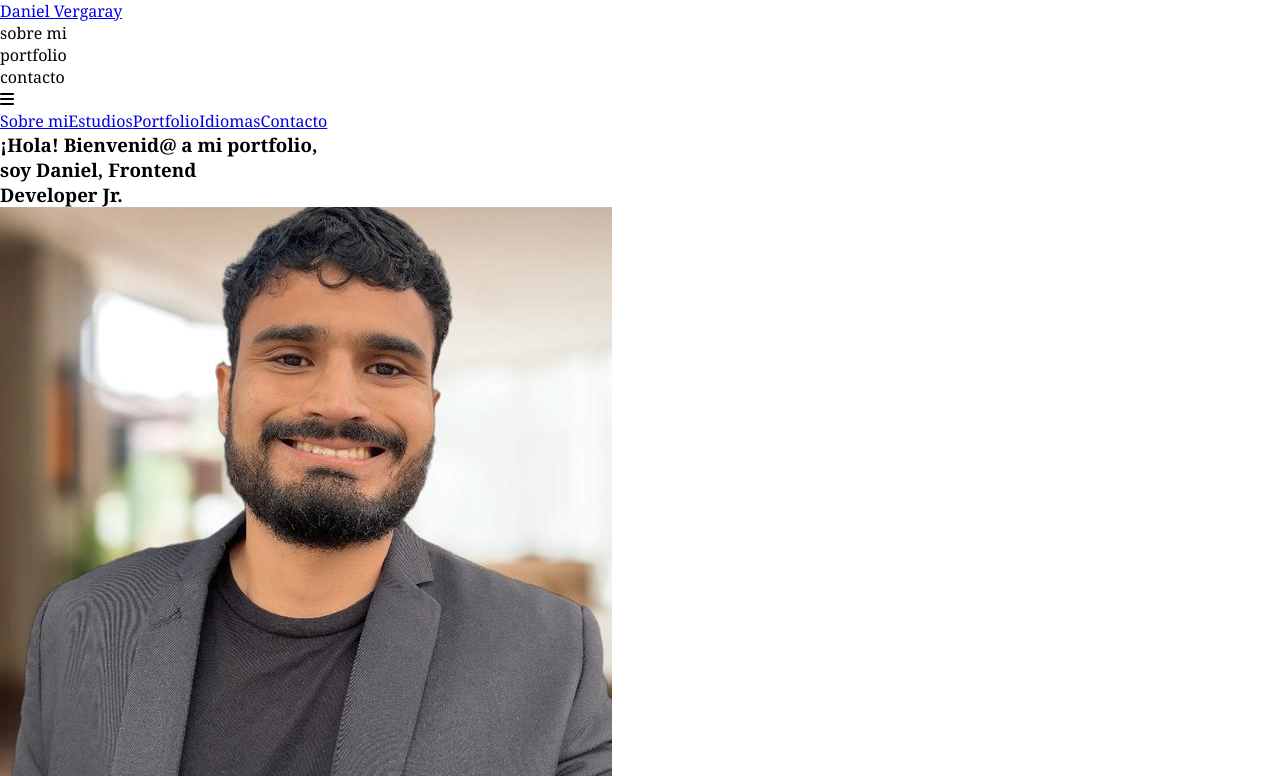
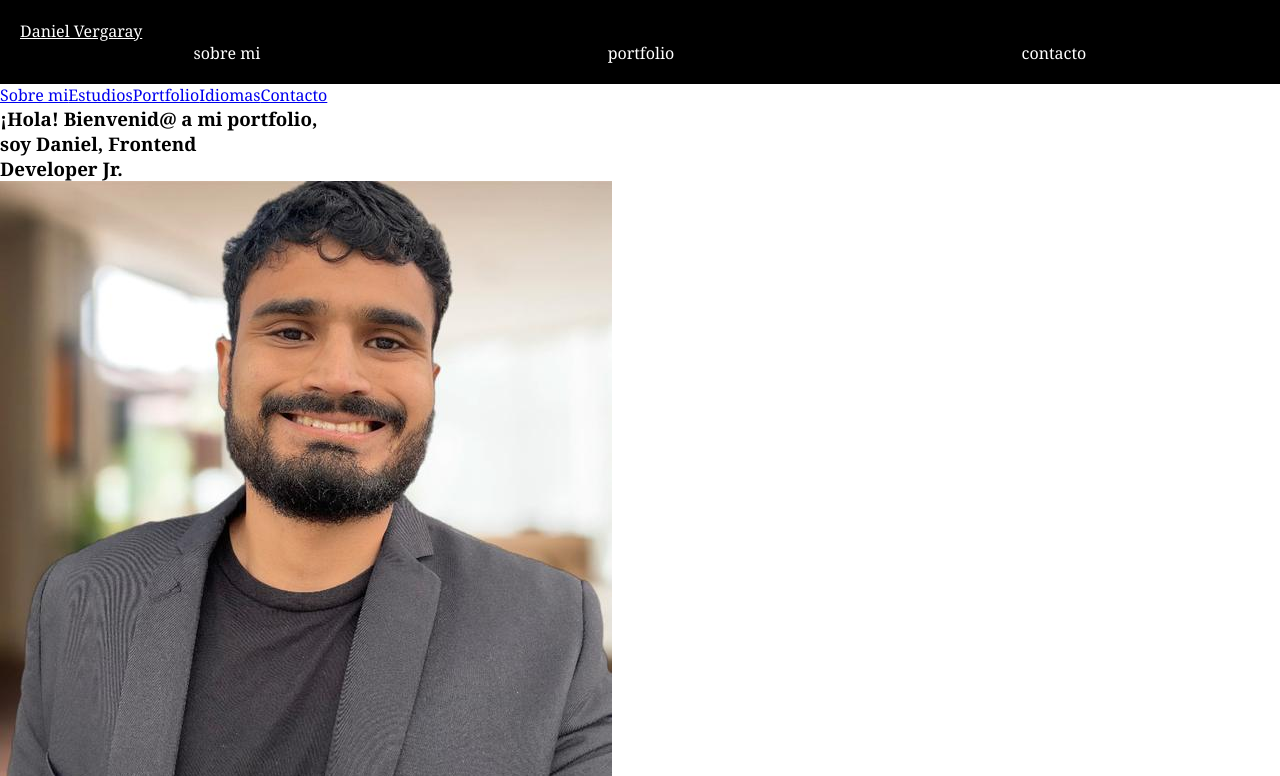
Before and after one commit to danielvergaray/portfolio2023, a plain HTML site: page index.html in a window 1280 px wide. Shown: the top 776 px of the page. Drawn offline with nearby package versions, Linux system fonts and the light colour scheme.

Commit message:
Inicia version desktop

```diff
--- a/css/style.css
+++ b/css/style.css
@@ -43,8 +43,10 @@
         header .header-nombre-portfolio a p {
           display: flex; }
     header .header-menuHamburguesa-container {
+      display: block;
       grid-column: 2;
-      text-align: center; }
+      text-align: right;
+      width: 50%; }
   .header-info-mobile {
     z-index: 100;
     background-color: black;
@@ -96,14 +98,26 @@
         .todo-el-contenido main .main-secundaria .redes i {
           font-size: 20px;
           color: white; }
-    .todo-el-contenido .estudios, .todo-el-contenido .sobreMi-container, .todo-el-contenido .portfolio-container, .todo-el-contenido .contacto-container, .todo-el-contenido .idiomas {
+    .todo-el-contenido .estudios,
+    .todo-el-contenido .sobreMi-container,
+    .todo-el-contenido .portfolio-container,
+    .todo-el-contenido .contacto-container,
+    .todo-el-contenido .idiomas {
       text-align: center;
       padding: 50px 0; }
-      .todo-el-contenido .estudios h2, .todo-el-contenido .sobreMi-container h2, .todo-el-contenido .portfolio-container h2, .todo-el-contenido .contacto-container h2, .todo-el-contenido .idiomas h2 {
+      .todo-el-contenido .estudios h2,
+      .todo-el-contenido .sobreMi-container h2,
+      .todo-el-contenido .portfolio-container h2,
+      .todo-el-contenido .contacto-container h2,
+      .todo-el-contenido .idiomas h2 {
         font-size: 20px;
         position: relative;
         padding-top: 10px; }
-        .todo-el-contenido .estudios h2::after, .todo-el-contenido .sobreMi-container h2::after, .todo-el-contenido .portfolio-container h2::after, .todo-el-contenido .contacto-container h2::after, .todo-el-contenido .idiomas h2::after {
+        .todo-el-contenido .estudios h2::after,
+        .todo-el-contenido .sobreMi-container h2::after,
+        .todo-el-contenido .portfolio-container h2::after,
+        .todo-el-contenido .contacto-container h2::after,
+        .todo-el-contenido .idiomas h2::after {
           content: "";
           position: absolute;
           bottom: -5px;
@@ -115,35 +129,47 @@
           background-color: red;
           /* Cambia esto para cambiar el color del subrayado */
           left: 50%; }
-      .todo-el-contenido .estudios i, .todo-el-contenido .sobreMi-container i, .todo-el-contenido .portfolio-container i, .todo-el-contenido .contacto-container i, .todo-el-contenido .idiomas i {
+      .todo-el-contenido .estudios i,
+      .todo-el-contenido .sobreMi-container i,
+      .todo-el-contenido .portfolio-container i,
+      .todo-el-contenido .contacto-container i,
+      .todo-el-contenido .idiomas i {
         color: white; }
-    .todo-el-contenido .estudios, .todo-el-contenido .idiomas {
+    .todo-el-contenido .estudios,
+    .todo-el-contenido .idiomas {
       /* background: linear-gradient(45deg, red, black); */
       background: linear-gradient(45deg, red, #800000, #400000, black); }
-      .todo-el-contenido .estudios ul, .todo-el-contenido .idiomas ul {
+      .todo-el-contenido .estudios ul,
+      .todo-el-contenido .idiomas ul {
         padding: 0px 0;
         list-style: none; }
-        .todo-el-contenido .estudios ul .titulo-instituto, .todo-el-contenido .idiomas ul .titulo-instituto {
+        .todo-el-contenido .estudios ul .titulo-instituto,
+        .todo-el-contenido .idiomas ul .titulo-instituto {
           position: relative;
           top: -15px;
           padding-left: 90px;
           color: blue;
           font-weight: bold; }
-        .todo-el-contenido .estudios ul p, .todo-el-contenido .idiomas ul p {
+        .todo-el-contenido .estudios ul p,
+        .todo-el-contenido .idiomas ul p {
           padding: 10px 90px 0px;
           position: relative;
           top: -15px; }
-        .todo-el-contenido .estudios ul i, .todo-el-contenido .idiomas ul i {
+        .todo-el-contenido .estudios ul i,
+        .todo-el-contenido .idiomas ul i {
           padding-right: 15px; }
-        .todo-el-contenido .estudios ul li, .todo-el-contenido .idiomas ul li {
+        .todo-el-contenido .estudios ul li,
+        .todo-el-contenido .idiomas ul li {
           text-align: left;
           padding: 10px 60px; }
     .todo-el-contenido .sobreMi-container img,
-    .todo-el-contenido .estudios img, .todo-el-contenido .idiomas img {
+    .todo-el-contenido .estudios img,
+    .todo-el-contenido .idiomas img {
       padding: 30px 0;
       width: 60%; }
     .todo-el-contenido .sobreMi-container p,
-    .todo-el-contenido .estudios p, .todo-el-contenido .idiomas p {
+    .todo-el-contenido .estudios p,
+    .todo-el-contenido .idiomas p {
       padding: 20px 50px;
       text-align: left; }
     .todo-el-contenido .portfolio-container .proyectos-container {
@@ -169,6 +195,27 @@
           font-size: 20px; }
         .todo-el-contenido .contacto-container .redes p {
           padding: 10px 20px; } }
+
+/* VERSION DESKTOP --------  */
+.header-menuHamburguesa-container {
+  display: none; }
+
+header {
+  background-color: black;
+  display: grid;
+  /* grid-template-columns: 30% 70%; */
+  padding: 20px;
+  color: white; }
+  header .header-info-portfolio ul {
+    color: white;
+    display: flex;
+    justify-content: space-around; }
+    header .header-info-portfolio ul li {
+      list-style: none; }
+  header .header-nombre-portfolio {
+    padding-right: 20px; }
+    header .header-nombre-portfolio a {
+      color: white; }
 
 @media (max-width: 576px) {
   .header-iconoRegresar-container {
--- a/scss/secciones/_index.scss
+++ b/scss/secciones/_index.scss
@@ -26,27 +26,31 @@
       transform: translateX(-50%);
       width: 100%;
       height: 2px; /* Ajusta esto para controlar el grosor del subrayado */
-      background-color: rgb(46, 47, 54); /* Cambia esto para cambiar el color del subrayado */
+      background-color: rgb(
+        46,
+        47,
+        54
+      ); /* Cambia esto para cambiar el color del subrayado */
       left: 50%;
     }
 
     .header-nombre-portfolio {
       grid-column: 1;
       width: fit-content;
-      a{
+      a {
         color: white;
         text-decoration: none;
 
-
-        p{
-
+        p {
           display: flex;
         }
       }
     }
     .header-menuHamburguesa-container {
+      display: block;
       grid-column: 2;
-      text-align: center;
+      text-align: right;
+      width: 50%;
     }
   }
   .header-info-mobile {
@@ -113,10 +117,14 @@
         }
       }
     }
-    .estudios, .sobreMi-container, .portfolio-container,.contacto-container, .idiomas{
+    .estudios,
+    .sobreMi-container,
+    .portfolio-container,
+    .contacto-container,
+    .idiomas {
       text-align: center;
       padding: 50px 0;
-      h2{
+      h2 {
         font-size: 20px;
         position: relative;
         padding-top: 10px;
@@ -132,17 +140,18 @@
           left: 50%;
         }
       }
-      i{
+      i {
         color: white;
       }
     }
-    .estudios, .idiomas {
+    .estudios,
+    .idiomas {
       /* background: linear-gradient(45deg, red, black); */
       background: linear-gradient(45deg, red, #800000, #400000, black);
       ul {
         padding: 0px 0;
         list-style: none;
-        .titulo-instituto{
+        .titulo-instituto {
           position: relative;
           top: -15px;
           padding-left: 90px;
@@ -160,14 +169,12 @@
         li {
           text-align: left;
           padding: 10px 60px;
-
         }
       }
     }
     .sobreMi-container,
-    .estudios, .idiomas {
-
-
+    .estudios,
+    .idiomas {
       img {
         padding: 30px 0;
         width: 60%;
@@ -176,13 +183,10 @@
         padding: 20px 50px;
         text-align: left;
       }
-
     }
     .portfolio-container {
-
       .proyectos-container {
         padding: 0px 0px;
-
       }
       p {
         padding: 20px 50px;
@@ -218,3 +222,37 @@
     }
   }
 }
+
+/* VERSION DESKTOP --------  */
+
+.header-menuHamburguesa-container {
+  display: none;
+}
+
+header {
+  background-color: black;
+  display: grid;
+
+  /* grid-template-columns: 30% 70%; */
+  padding: 20px;
+
+  color: white;
+
+  .header-info-portfolio {
+    ul {
+      color: white;
+      display: flex;
+      justify-content: space-around;
+
+      li {
+        list-style: none;
+      }
+    }
+  }
+  .header-nombre-portfolio {
+    padding-right: 20px;
+    a {
+      color: white;
+    }
+  }
+}
```
